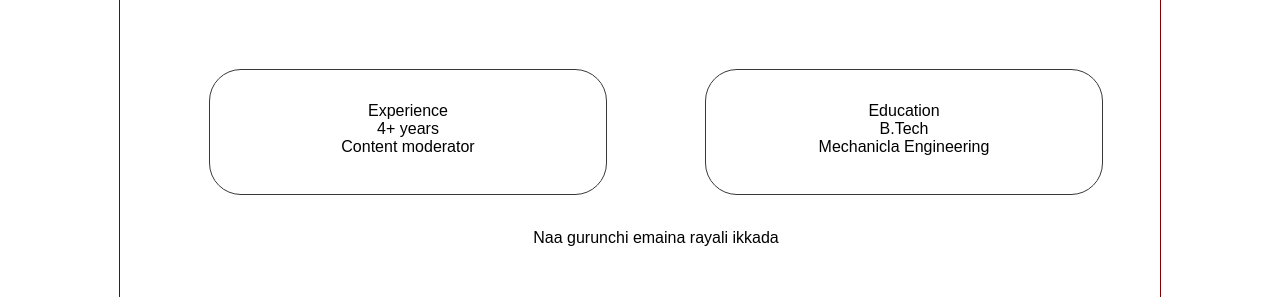
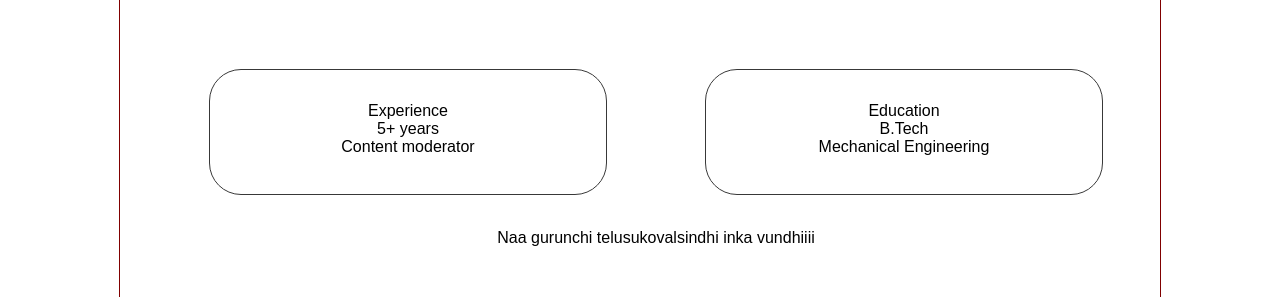
Before and after one commit to Ganesh-Gandla/MyPortfolio, a React (Vite) app: page / in a window 1280 px wide. Shown: the part 1140-1437 px from the top of the page. Built offline with nearby package versions, Linux system fonts and the light colour scheme.

Commit message:
small corrections

```diff
--- a/components/AboutMe.jsx
+++ b/components/AboutMe.jsx
@@ -19,19 +19,19 @@ const AboutMe = () => {
                     <div id="AboutExEd">
                         <div id="AboutExperience">
                             <p>Experience</p>
-                            <p>4+ years</p>
+                            <p>5+ years</p>
                             <p>Content moderator</p>
                         </div>
 
                         <div id="AboutEducation">
                             <p>Education</p>
                             <p>B.Tech</p>
-                            <p>Mechanicla Engineering</p>
+                            <p>Mechanical Engineering</p>
                         </div>
                     </div>
 
                     <div id="AboutDesc">
-                        <p>Naa gurunchi emaina rayali ikkada</p>
+                        <p>Naa gurunchi telusukovalsindhi inka vundhiiii</p>
                     </div>
                 </div>
             </div>
```
